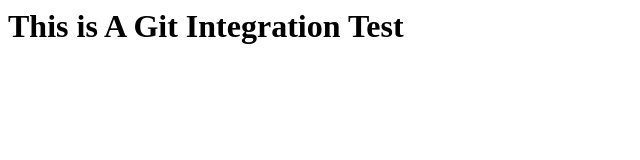
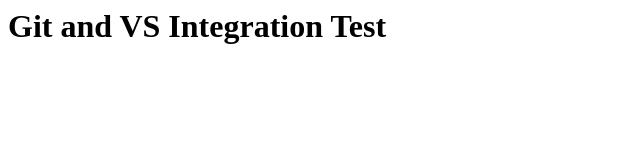
Before and after one commit to lumenotti/vsgittest, a plain HTML site: page index.html in a window 1280 px wide. Shown: the whole page, without its empty margins (0-640 px from the left). Drawn offline with Linux system fonts and the light colour scheme.

Commit message:
h1 change

```diff
--- a/index.html
+++ b/index.html
@@ -1 +1 @@
-<h1>This is A Git Integration Test</h1>
+<h1>Git and VS Integration Test</h1>
```
